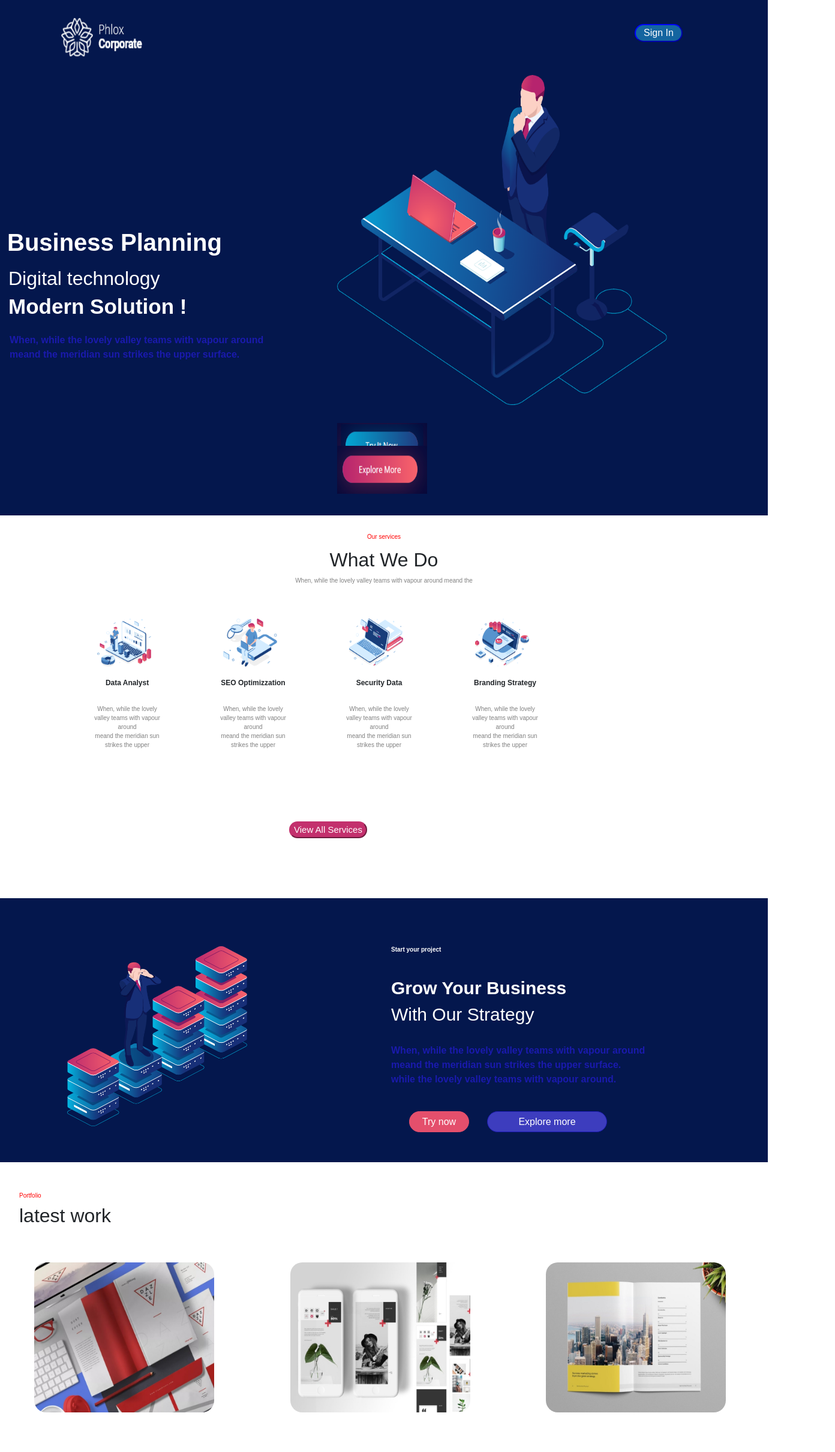
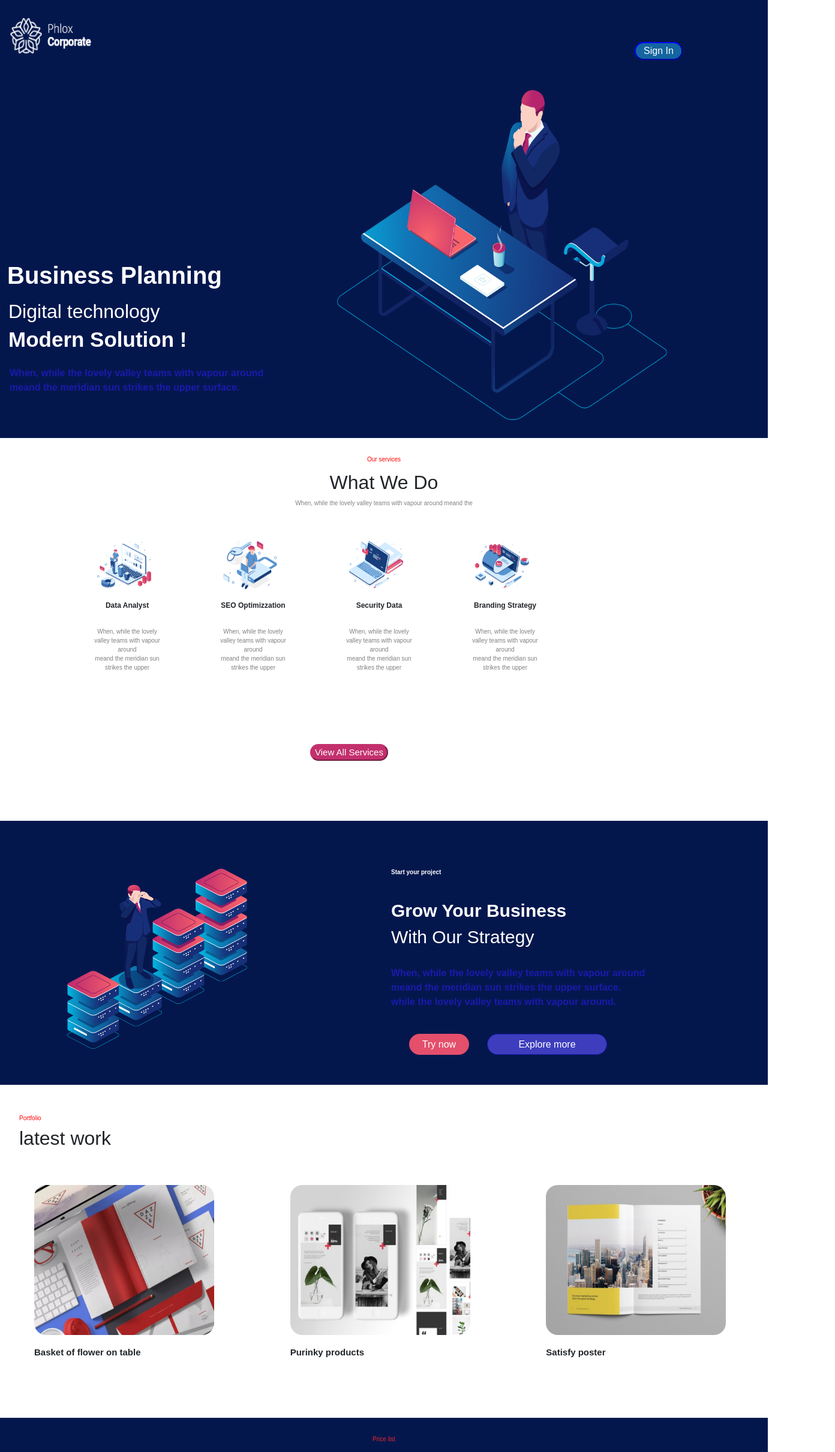
Before and after one commit to DomenicoLerose85/proj-html-vuejs, a Vue app: page / in a window 1280 px wide. Shown: the top 2420 px of the page at 60% size, 1392 px wide, since content can reach past the window. Built offline with nearby package versions, Linux system fonts and the light colour scheme.

Commit message:
some-adjustment2

```diff
--- a/src/components/FooterApp.vue
+++ b/src/components/FooterApp.vue
@@ -64,6 +64,7 @@ export default {
   margin-top: -100px;
   margin-right: 20px;
   border-radius: 30px;
+  border-color: white;
 }
 
 .email-subscribe {
--- a/src/components/MainApp.vue
+++ b/src/components/MainApp.vue
@@ -148,7 +148,7 @@ span {
 
 .services {
   margin-top: 100px;
-  margin-left: 400px;
+  margin-left: 435px;
   margin-bottom: 100px;
   background-color: #c3306d;
   color: white;
--- a/src/components/MainApp3.vue
+++ b/src/components/MainApp3.vue
@@ -5,10 +5,6 @@
         <div class="col-6">
           <h4 class="portfolio">Portfolio</h4>
           <h2 class="latest-work">latest work</h2>
-        </div>
-        <div class="col-6">
-          <span><i class="fa-regular fa-circle-arrow-left"></i></span>
-          <span></span>
         </div>
       </div>
       <div class="row">
@@ -18,6 +14,7 @@
             src="../assets/corporate-landing/images/8wa60okr-1-790x576.jpg"
             alt=""
           />
+          <h2 class="basket">Basket of flower on table</h2>
         </div>
         <div class="col-4">
           <img
@@ -25,6 +22,7 @@
             src="../assets/corporate-landing/images/84316050-0af0-49db-a53a-241d47ddad0e-2-790x576.jpg"
             alt=""
           />
+          <h2 class="basket">Purinky products</h2>
         </div>
         <div class="col-4">
           <img
@@ -32,6 +30,7 @@
             src="../assets/corporate-landing/images/a247b00b-3621-470f-b4b8-b3ac46f25907-1-790x576.jpg"
             alt=""
           />
+          <h2 class="basket">Satisfy poster</h2>
         </div>
       </div>
     </div>
@@ -55,6 +54,14 @@ export default {
 .latest-work {
   font-weight: 500;
   margin-left: 20px;
+}
+
+.basket {
+  font-weight: 700;
+  font-size: 15px;
+  margin-left: 45px;
+  margin-bottom: 100px;
+  margin-top: -80px;
 }
 
 .books,
--- a/src/components/MainApp5.vue
+++ b/src/components/MainApp5.vue
@@ -130,8 +130,10 @@ p {
 }
 
 .read-more {
+  width: 100px;
   background-color: white;
-  color: black;
+  border-color: white;
+  color: rgb(83, 83, 83);
   position: absolute;
   left: 300px;
   border-radius: 30px;
@@ -144,7 +146,7 @@ p {
   display: inline-block;
   background-color: #04174d;
   border-radius: 30px;
-  margin-left: -210px;
+  margin-left: -100px;
   margin-top: 30px;
 }
 
@@ -178,20 +180,24 @@ p {
 }
 
 .read-more2 {
+  width: 100px;
   background-color: white;
-  color: black;
+  border-color: white;
+  color: rgb(83, 83, 83);
   position: absolute;
-  left: 500px;
+  left: 610px;
   border-radius: 30px;
   font-weight: 100;
   margin-top: 20px;
 }
 
 .read-more3 {
+  width: 100px;
   background-color: white;
-  color: black;
+  border-color: white;
+  color: rgb(83, 83, 83);
   position: absolute;
-  left: 800px;
+  left: 910px;
   border-radius: 30px;
   font-weight: 100;
   margin-top: 20px;
--- a/src/components/MainApp6.vue
+++ b/src/components/MainApp6.vue
@@ -139,7 +139,7 @@ p {
 .people1 {
   width: 120px;
   height: 120px;
-  margin-left: 150px;
+  margin-left: 100px;
   margin-top: -30px;
   border: 4px solid rgb(240, 44, 77);
   border-radius: 50%;
--- a/src/components/headerApp.vue
+++ b/src/components/headerApp.vue
@@ -25,6 +25,7 @@
           When, while the lovely valley teams with vapour around <br />meand the
           meridian sun strikes the upper surface.
         </p>
+        <!-- <div class="col-12">
           <div class="buttons">
             <img
               class="try"
@@ -37,6 +38,7 @@
               alt="explore_btn"
             />
           </div>
+        </div> -->
       </div>
     </div>
   </div>
@@ -58,16 +60,16 @@ export default {
 
 .logo {
   width: 135px;
-  height: 65px;
+  height: 60px;
   float: left;
-  margin-left: 90px;
+  margin-left: 5px;
   margin-top: 30px;
 }
 
 .sign {
   width: 80px;
   float: right;
-  margin-top: -55px;
+  margin-top: -50px;
   margin-right: -510px;
   border-radius: 30px;
   color: white;
@@ -84,6 +86,7 @@ img {
   height: 550px;
   margin-left: 550px;
   margin-top: 30px;
+  margin-bottom: 30px;
 }
 
 .title1 {
```
Lines whose indentation alone changed are shown as unchanged.
